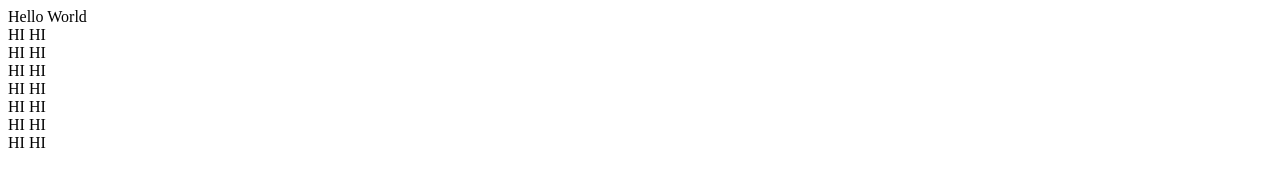
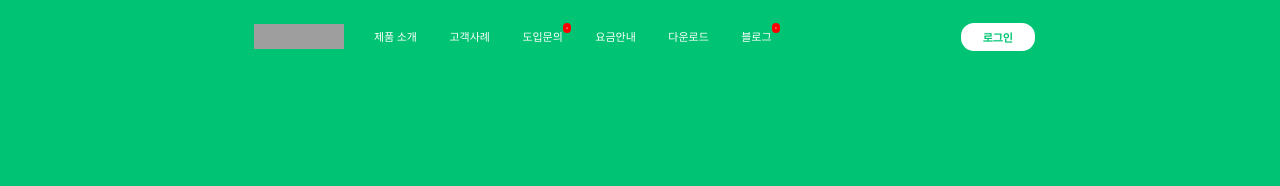
Before and after one commit to PacJ/Static-Web-Project, a plain HTML site: page index.html in a window 1280 px wide. Drawn offline with Linux system fonts and the light colour scheme; grey boxes are pictures that could not be loaded.

Commit message:
navigation bar

```diff
--- a/css/index.css
+++ b/css/index.css
@@ -0,0 +1,95 @@
+@charset "utf-8";
+@import url('https://fonts.googleapis.com/css?family=Noto+Sans+KR&display=swap');
+
+* {
+    font-size: 100%;
+    font: inherit;
+}
+
+a {
+    text-decoration: none;
+    color: inherit;
+}
+
+/* 숨김 컨텐츠 */
+.readable-hidden {
+    position: absolute;
+    width: 1px;
+    height: 1px;
+    margin: -1px;
+    overflow: hidden;
+    clip: rect(0,0,0,0);
+    white-space: nowrap;
+}
+
+body {
+    background-color: #00C473;
+    font-family: 'Noto Sans KR', sans-serif;
+    font-size: 11px;
+}
+
+.header {
+    margin: 23px auto;
+    width: 790px;
+    padding: 0;
+    position: sticky;
+}
+
+/* 헤더 */
+.logo {
+    position: absolute;
+    top: -6px;
+    left: 9px;
+}
+
+.logo img {
+    width: 90px;
+    height: 25px;
+}
+
+.menu {
+    margin-left: 14px;
+}
+
+.menu-item {
+    list-style: none;
+    margin: 0;
+    padding: 0;
+    line-height: 2.5em;
+    font-weight: 500;
+    position: relative;
+    width: 550px;
+    left: 100px;
+}
+
+.menu-item li {
+    display: inline-block;
+    padding: 0 15px;
+    color: #fff;
+}
+
+.login {
+    background: #fff;
+    border: 2px solid #fff;
+    border-radius: 13px;
+    font-weight: 800;
+    font-size: 1em;
+    color: #00C473;
+    padding: 4px 20px;
+    position: absolute;
+    top: 0;
+    right: 0;
+}
+
+.new::after {
+    content: "N";
+    font-size: 0.2em;
+    font-weight: 900;
+    background-color: red;
+    border-radius: 10px;
+    padding: 0 3.5px;
+    position: absolute;
+    line-height: 11px;
+    top: 4;
+    height: 10px;
+}
--- a/index.html
+++ b/index.html
@@ -5,10 +5,25 @@
     <meta name="viewport" content="width=device-width, initial-scale=1.0">
     <meta http-equiv="X-UA-Compatible" content="ie=edge">
     <title>JANDI</title>
+    <link rel="stylesheet" href="./css/index.css">
 </head>
 <body>
-    <div>Hello World</div>
-    <div>HI HI</div>
-    <div>HI HI</div><div>HI HI</div><div>HI HI</div><div>HI HI</div><div>HI HI</div><div>HI HI</div>
+    <header class="header">
+        <h1 class="logo">
+            <a href="#"><img src="https://cdn.jandi.com/landing/assets/images/header/f70c3f67.logo_jandi_wh.png" alt="ZANDI"></a>
+        </h1>
+        <nav class="menu">
+            <h2 class="readable-hidden">메인 메뉴</h2>
+                <ul class="menu-item">
+                    <li><a href="#">제품 소개</a></li>
+                    <li><a href="#">고객사례</a></li>
+                    <li class="new"><a href="#">도입문의</a></li>
+                    <li><a href="#">요금안내</a></li>
+                    <li><a href="#">다운로드</a></li>
+                    <li class="new"><a href="#">블로그</a></li>
+                </ul>
+                <a href="#" class="login">로그인</a>
+        </nav>
+    </header>
 </body>
 </html>
```
Also changed, not shown: img/test.png (deleted).
